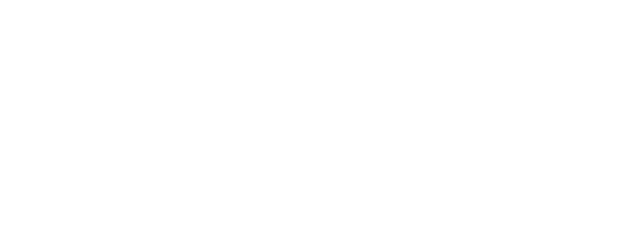
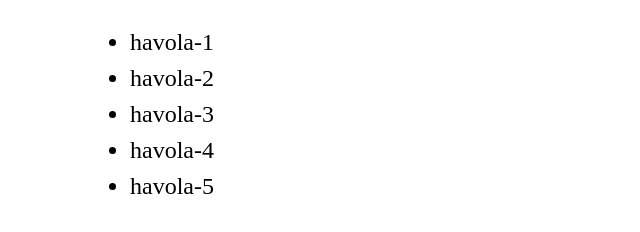
Before and after one commit to shohjahon-sohibov-2002/project, a plain HTML site: page index.html in a window 1280 px wide. Shown: the whole page, without its empty margins (0-640 px from the left). Drawn offline with Linux system fonts and the light colour scheme.

Commit message:
add starter HTML codes and css styles

```diff
--- a/css/main.css
+++ b/css/main.css
@@ -0,0 +1,19 @@
+* {
+  box-sizing: border-box;
+}
+
+body {
+  margin: 0;
+  padding: 0;
+  font-family: "Arial" sans-serif;
+  font-size: 24px;
+  line-height: 1.5;
+}
+
+.container {
+  max-width: 1140px;
+  padding-left: 20px;
+  padding-right: 20px;
+  margin-left: auto;
+  margin-right: auto;
+}
--- a/index.html
+++ b/index.html
@@ -8,6 +8,18 @@
   <link rel="stylesheet" href="./css/main.css">
 </head>
 <body>
-
+  <header>
+    <div class="container">
+      <nav class="site-nav">
+        <ul class="site-list">
+          <li class="site-list-item">havola-1</li>
+          <li class="site-list-item">havola-2</li>
+          <li class="site-list-item">havola-3</li>
+          <li class="site-list-item">havola-4</li>
+          <li class="site-list-item">havola-5</li>
+        </ul>
+      </nav>
+    </div>
+  </header>
 </body>
 </html>
```
